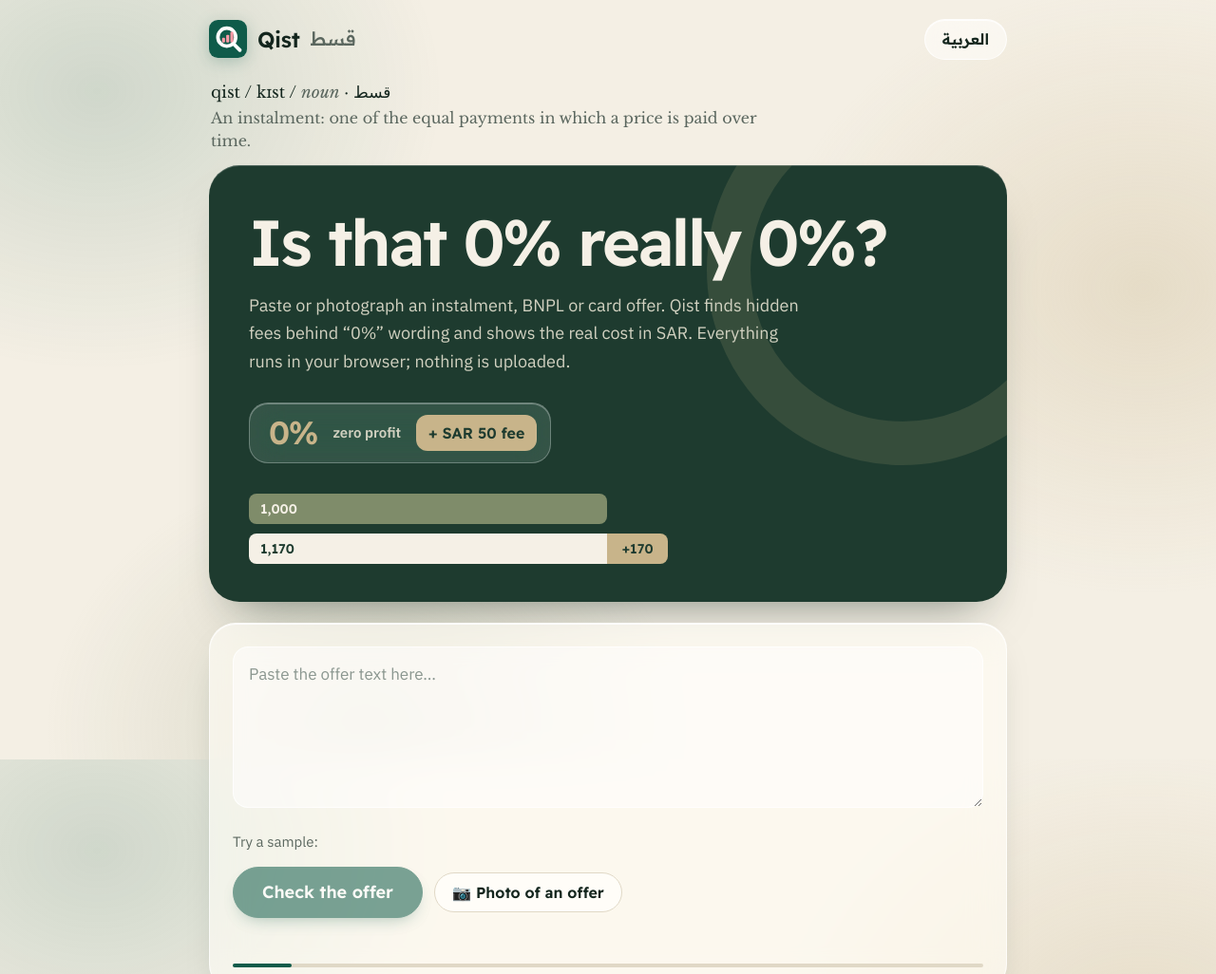
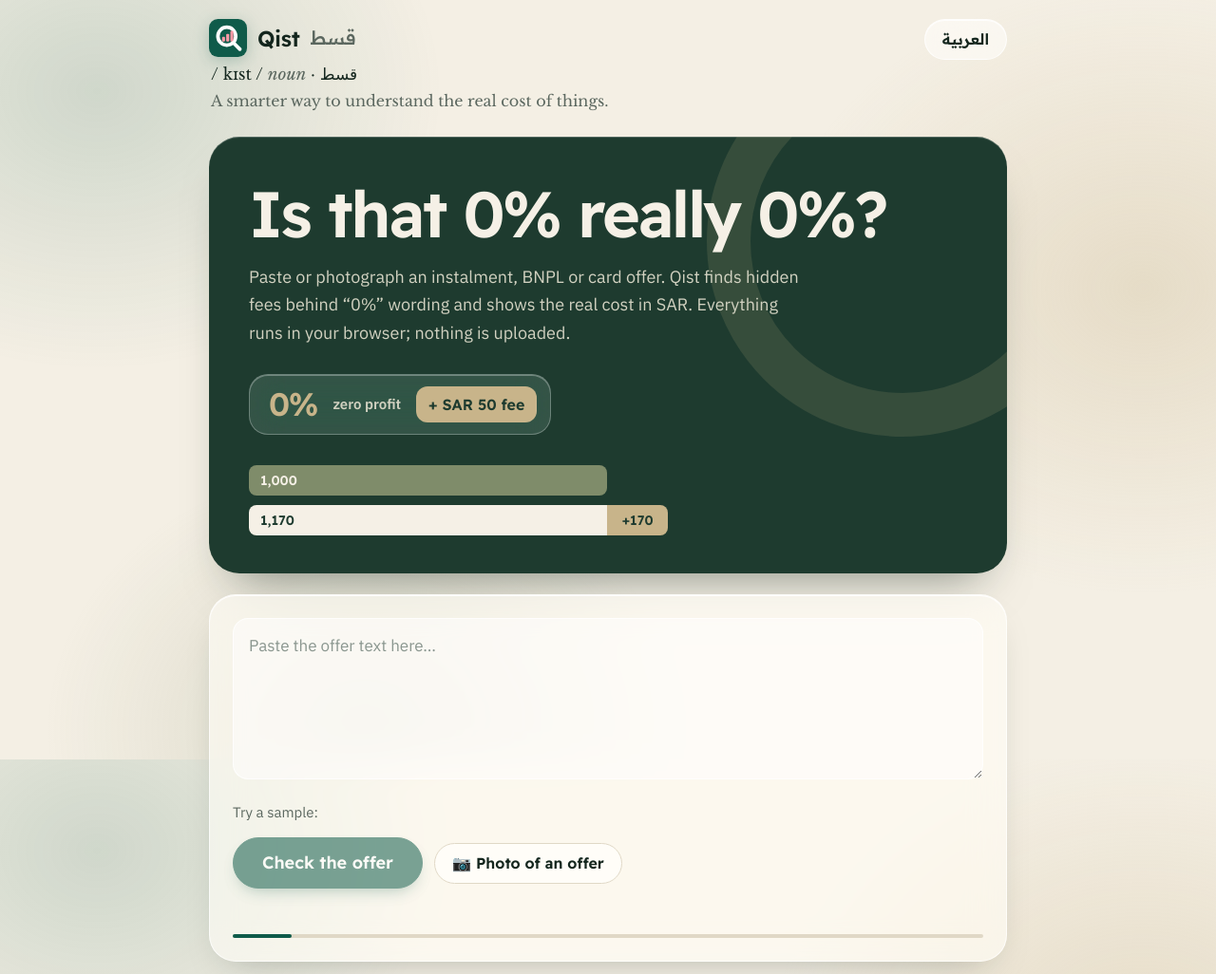
Before and after one commit to spryshrey2912/qist, a plain HTML site: page index.html in a window 1280 px wide. Shown: the top 1026 px of the page at 95% size. Drawn offline with nearby package versions, Linux system fonts and the light colour scheme.

Commit message:
Attach definition to header, new wording

```diff
--- a/index.html
+++ b/index.html
@@ -148,15 +148,15 @@ textarea{background:rgba(255,255,255,.5);border-color:rgba(255,255,255,.8)}
 .gl b{display:block;font-weight:400;font-size:17px;color:var(--ink);margin-bottom:2px}
 .gl b em{font-style:italic;color:var(--mut)}
 :lang(ar) .en,:lang(en) .ar{display:none}
+.hd{display:flex;flex-direction:column;gap:6px}.hd .gl{margin:0 0 0 2px}nav{align-items:flex-start}
 </style>
 </head>
 <body>
 <div class="wrap">
 <nav>
-  <div class="brand"><svg viewBox="0 0 64 64" aria-hidden="true"><rect width="64" height="64" rx="15" fill="#0f5b4a"/><circle cx="30" cy="29" r="15" fill="none" stroke="#fff" stroke-width="6"/><rect x="22" y="30" width="5" height="8" rx="1.5" fill="#ff9aa7"/><rect x="29" y="25" width="5" height="13" rx="1.5" fill="#ff9aa7"/><rect x="36" y="20" width="5" height="18" rx="1.5" fill="#ff9aa7"/><path d="M41 40l11 11" stroke="#fff" stroke-width="6" stroke-linecap="round"/></svg>Qist <small>قسط</small></div>
+  <div class="hd"><div class="brand"><svg viewBox="0 0 64 64" aria-hidden="true"><rect width="64" height="64" rx="15" fill="#0f5b4a"/><circle cx="30" cy="29" r="15" fill="none" stroke="#fff" stroke-width="6"/><rect x="22" y="30" width="5" height="8" rx="1.5" fill="#ff9aa7"/><rect x="29" y="25" width="5" height="13" rx="1.5" fill="#ff9aa7"/><rect x="36" y="20" width="5" height="18" rx="1.5" fill="#ff9aa7"/><path d="M41 40l11 11" stroke="#fff" stroke-width="6" stroke-linecap="round"/></svg>Qist <small>قسط</small></div><p class="gl"><b><span style="font-weight:400">/ kɪst /</span> <em>noun</em> &middot; قسط</b><span class="en">A smarter way to understand the real cost of things.</span><span class="ar">طريقة أذكى لفهم التكلفة الحقيقية للأشياء.</span></p></div>
   <button id="langBtn" type="button">العربية</button>
 </nav>
-<p class="gl"><b>qist <span style="font-weight:400">/ kɪst /</span> <em>noun</em> &middot; قسط</b><span class="en">An instalment: one of the equal payments in which a price is paid over time.</span><span class="ar">القسط: إحدى الدفعات المتساوية التي يُسدَّد بها الثمن على مدى فترة.</span></p>
 <section class="hero">
   <h1 id="h1"></h1>
   <p id="sub"></p>
```
